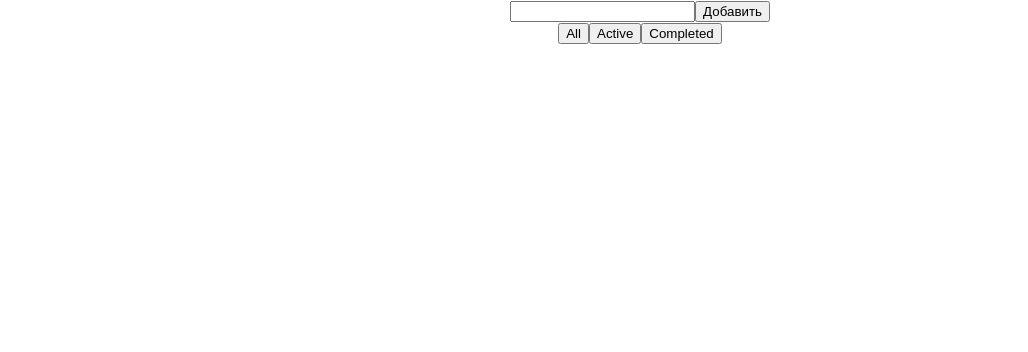
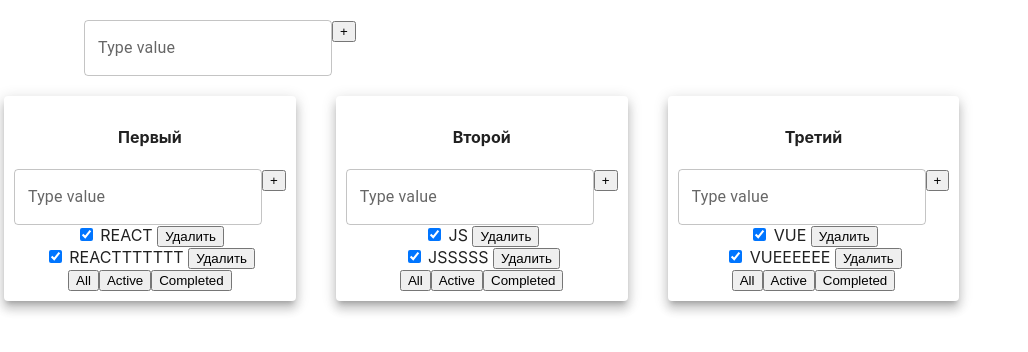
Before and after one commit to DanilMoskalets/my-project-todolist, a React (Create React App) app: page / in a window 1280 px wide. Shown: the top 352 px of the page, without its empty margins (0-1028 px from the left). Built offline with nearby package versions, Linux system fonts and the light colour scheme.

Commit message:
Commit mo main

```diff
--- a/package.json
+++ b/package.json
@@ -3,6 +3,9 @@
   "version": "0.1.0",
   "private": true,
   "dependencies": {
+    "@emotion/react": "^11.9.0",
+    "@emotion/styled": "^11.8.1",
+    "@mui/material": "^5.7.0",
     "@testing-library/jest-dom": "^5.14.1",
     "@testing-library/react": "^12.0.0",
     "@testing-library/user-event": "^13.2.1",
--- a/src/App.tsx
+++ b/src/App.tsx
@@ -1,81 +1,163 @@
 import React, {ChangeEvent, FormEvent, useState} from 'react';
 import './App.css';
 import TodoList from './components/TodoList';
-import {AddTaskForm} from "./components/AddTaskForm";
-import { v1 } from 'uuid';
+import {AddItemForm} from "./components/AddItemForm";
+import {v1} from 'uuid';
+import todoList from "./components/TodoList";
+import { Paper,Container,Grid } from '@mui/material';
+
 
 export type tasksType = {
     text: string,
     id: string
     isDone: boolean
 }
+
+export type filterValueType = 'all' | 'active' | 'completed'
+
 export type todoListType = {
     id: string
     title: string
     filter: filterValueType
 }
-
-export type filterValueType = "all" | 'active'| 'completed'
+export type taskStateType = {
+    [todoListID: string]: Array<tasksType>
+}
 
 const App = () => {
-    const [tasks, setTasks] = useState<tasksType[]>([])
+    const todoListID_1 = v1()
+    const todoListID_2 = v1()
+    const todoListID_3 = v1()
 
-    const addTask = (title: string) => {
-        const newTask = {text: title, id: v1(), isDone: false}
-        setTasks([newTask, ...tasks])
+    const [todoList, setTodoList] = useState<todoListType[]>([
+        {id: todoListID_1, title: 'Первый', filter: 'all'},
+        {id: todoListID_2, title: 'Второй', filter: 'all'},
+        {id: todoListID_3, title: 'Третий', filter: 'all'},
+    ])
+    const [tasks, setTasks] = useState<taskStateType>({
+        [todoListID_1]: [
+            {text: 'REACT', id: v1(), isDone: true},
+            {text: 'REACTTTTTTT', id: v1(), isDone: true}
+        ],
+        [todoListID_2]: [
+            {text: 'JS', id: v1(), isDone: true},
+            {text: 'JSSSSS', id: v1(), isDone: true}
+        ],
+        [todoListID_3]: [
+            {text: 'VUE', id: v1(), isDone: true},
+            {text: 'VUEEEEEE', id: v1(), isDone: true}
+        ]
+    })
+
+
+    const addTodoList = (title: string) => {
+        const newTodoListId = v1()
+        const newTodoList: todoListType = {id: newTodoListId, title, filter: 'all'}
+        setTodoList([...todoList, newTodoList])
+        setTasks({...tasks, [newTodoListId]: []})
     }
-
-    const removeTask = (tId: string) => {
-        setTasks(tasks.filter(f => f.id !== tId))
-    }
-
-    const editTask = (newTitle: string, tId: string) => {
-        setTasks(tasks =>
-            tasks.map(tasks => {
-                if(tasks.id === tId){
-                    return { ...tasks, text: newTitle}
-                }
-
-                return tasks
-            })
-        )
-    }
-
-    const changeTaskStatus = (isDone: boolean, tId: string) => {
-        setTasks(tasks =>
-            tasks.map(tasks => {
-                if(tasks.id === tId){
-                    return { ...tasks, isDone}
-                }
-                return tasks
-            })
-        )
-    }
-
-    const todoListMap = tasks.map(t => {
-            return (
-                <TodoList
-                    key={t.id}
-                    tasks={t}
-                    removeTask={removeTask}
-                    editTask={editTask}
-                    changeTaskStatus={changeTaskStatus}
-                />)
-        })
 
 
 
+    const addTask = (text: string, todoListID: string) => {
+      const newTask: tasksType = {id: v1(), text, isDone: false}
+        setTasks({...tasks, [todoListID]: [newTask, ...tasks[todoListID]]})
+    }
+
+
+
+    const removeTask = (taskID: string,todoListId: string) => {
+        setTasks({
+            ...tasks,
+            [todoListId]: tasks[todoListId].filter(f => f.id !== taskID)
+        })
+
+    }
+
+    const editTask = (text: string, taskID: string, todoListID: string) => {
+        setTasks({
+            ...tasks,
+            [todoListID]: tasks[todoListID].map(t => t.id === taskID ? {
+                ...t,
+                text
+            } : t)
+        })
+    }
+
+    const changeTaskStatus = (isDone: boolean, taskID: string, todoListID: string) => {
+        setTasks({
+            ...tasks,
+            [todoListID]: tasks[todoListID].map(t => t.id === taskID ? {
+                ...t,
+                isDone
+            } : t)
+        })
+        console.log(tasks[todoListID_1])
+    }
+
+
+// const changeFilter = (filter: filterValueType, tID: string) => {
+//     const newTodoListFilter = tasks.map(tl => tl.id === )
+// }
+
+const filteredTodoList = (todoList: todoListType) => {
+    switch (todoList.filter) {
+        case "active":
+            return tasks[todoList.id].filter(t => !t.isDone)
+        case "completed":
+            return tasks[todoList.id].filter(t => t.isDone)
+        default:
+            return tasks[todoList.id]
+    }
+}
+
+
+
+const todoListMap = todoList.map(tl => {
+    const tasksForRender = filteredTodoList(tl)
 
     return (
-        <div className="App">
-            <AddTaskForm addTask={addTask}/>
-            {todoListMap}
+        <Grid item  style={{ padding: '20px', marginTop: '60px' }} key={tl.id}>
+        <Paper elevation={8} className={'todoList'}  style={{padding: '10px'}}>
+        <TodoList
+            id={tl.id}
+            title={tl.title}
+            tasks={tasksForRender}
+            addTask={addTask}
+            removeTask={removeTask}
+            editTask={editTask}
+            changeTaskStatus={changeTaskStatus}
+            filter={tl.filter}
+        />
+        </Paper>
+        </Grid>
 
-            <button>All</button>
-            <button>Active</button>
-            <button>Completed</button>
-        </div>
-    );
+            )
+})
+
+return (
+    <div className="App">
+        <Container fixed>
+            <Grid container style={{padding: '20px', }} >
+                <AddItemForm addItem={addTodoList}/>
+            </Grid>
+            <Grid container spacing={10}  style={{padding: '0px', }}>
+                {todoListMap}
+            </Grid>
+        </Container>
+    </div>
+)
 }
 
 export default App;
+// const addTask = (title: string, todoListID: string) => {
+//     const newTask = {text: title, id: v1(), isDone: false}
+//     setTasks({[todoListID]: [...tasks[todoListID], newTask]})
+// }
+
+
+// const addTask = (text: string, todoListID: string) => {
+//     const newTask: tasksType = {id: v1(), text, isDone: false}
+//
+//     setTasks({...tasks, [todoListID]: [newTask, ...tasks[todoListID]]})
+// }
--- /dev/null
+++ b/src/components/AddItemForm.tsx
@@ -0,0 +1,99 @@
+import { TextField } from '@mui/material';
+import React, {useState, FormEvent, ChangeEvent, KeyboardEvent} from 'react';
+
+type FormTypeProps = {
+    addItem: (title: string) => void
+}
+
+export const AddItemForm = (props: FormTypeProps) => {
+
+    const [title, setTitle] = useState<string>("")
+    const [error, setError] = useState<boolean | string>(false)
+
+    const onChangeSetTitle = (e: ChangeEvent<HTMLInputElement>) => {
+        setTitle(e.currentTarget.value)
+    }
+
+    const onKeyPressAddTask = (e: KeyboardEvent<HTMLInputElement>) => {
+        setError(false)
+        if(e.charCode === 13){
+            addItem()
+        }
+    }
+
+    const addItem = () => {
+        if(title.trim() !== ''){
+            props.addItem(title)
+            setTitle('')
+        }else{
+            setError('title is required')
+        }
+    }
+
+
+
+    return (
+        <div>
+            <TextField
+                value={title}
+                label={'Type value'}
+                onChange={onChangeSetTitle}
+                onKeyPress={onKeyPressAddTask}
+                variant = 'outlined'
+                error={!!error}
+                helperText={error}
+            />
+            {/*<input*/}
+            {/*    value={title}*/}
+            {/*    onChange={onChangeSetTitle} //input.value*/}
+            {/*    onKeyPress={onKeyPressAddTask}*/}
+            {/*    className={error ? "error" : ""}*/}
+            {/*/>*/}
+            <button onClick={addItem}>+</button>
+        </div>
+    );
+};
+
+
+
+
+
+
+
+
+
+
+
+
+// export const AddItemForm = (props: FormTypeProps) => {
+//     const [title, setTitle] = useState('')
+//
+//
+//     const handleSubmitForm = (e: FormEvent<HTMLFormElement>) => {
+//         e.preventDefault()
+//     }
+//
+//     const OnChangeInput = (e: React.ChangeEvent<HTMLInputElement>) => {
+//         setTitle(e.currentTarget.value)
+//     }
+//
+//     const handleAddTodoList = () => {
+//         props.addItem(title)
+//         setTitle('')
+//     }
+//
+//     return (
+//         <div>
+//             <form className={'form'} onSubmit={handleSubmitForm}>
+//                 <input
+//                     type="text"
+//                     onChange={OnChangeInput}
+//                     value={title}
+//                 />
+//                 <button type='submit' onClick={handleAddTodoList}>Добавить</button>
+//             </form>
+//         </div>
+//     );
+// };
+//
+//
--- a/src/components/AddTaskForm.tsx
+++ /dev/null
@@ -1,36 +0,0 @@
-import React, {useState, FormEvent} from 'react';
-
-type FormTypeProps = {
-    addTask: (title: string) => void
-}
-
-export const AddTaskForm = (props: FormTypeProps) => {
-    const [title, setTitle] = useState('')
-
-
-    const handleSubmitForm = (e: FormEvent<HTMLFormElement>) => {
-        e.preventDefault()
-    }
-
-    const OnChangeInput = (e: React.ChangeEvent<HTMLInputElement>) => {
-        setTitle(e.currentTarget.value)
-    }
-
-    const handleAddTask = () => {
-        props.addTask(title)
-        setTitle('')
-    }
-
-    return (
-        <div>
-            <form onSubmit={handleSubmitForm}>
-                <input
-                    type="text"
-                    onChange={OnChangeInput}
-                    value={title}
-                />
-                <button type='submit' onClick={handleAddTask}>Добавить</button>
-            </form>
-        </div>
-    );
-};
--- a/src/components/Task.tsx
+++ b/src/components/Task.tsx
@@ -3,32 +3,32 @@ import {tasksType} from "../App";
 import { EditableForm } from './EditableForm';
 
 type TaskTypeProps = {
-    tasks: tasksType
+    task: tasksType
     removeTask: (id: string) => void
     editTask: (newTitle: string, tId: string) => void
     changeTaskStatus: (isDone: boolean, tID: string) => void
+    isDone: boolean
 }
 
 const Task = (props: TaskTypeProps) => {
-    const [isDone, setIsDone] = useState(false)
+
 
     const handleRemoveTask = () => {
-        props.removeTask(props.tasks.id)
+        props.removeTask(props.task.id)
     }
     const handleEditTask = (newTitle: string) => {
-        props.editTask(newTitle, props.tasks.id)
+        props.editTask(newTitle, props.task.id)
     }
 
     const onChangeTaskStatus = (e: ChangeEvent<HTMLInputElement>) => {
-        setIsDone(e.target.checked)
-        props.changeTaskStatus(isDone, props.tasks.id)
+        props.changeTaskStatus(e.target.checked, props.task.id)
     }
 
     return (
         <div>
 
-                    <input type='checkbox'   checked={isDone} onChange={onChangeTaskStatus}/>
-                    <EditableForm  editTask={handleEditTask} title={props.tasks.text}/>
+                    <input type='checkbox'   checked={props.isDone} onChange={onChangeTaskStatus}/>
+                    <EditableForm  editTask={handleEditTask} title={props.task.text}/>
                     <button type='button' onClick={handleRemoveTask}>Удалить</button>
 
         </div>
--- a/src/components/TodoList.tsx
+++ b/src/components/TodoList.tsx
@@ -1,37 +1,70 @@
-import React from 'react';
-import {tasksType} from "../App";
+import React, {FC} from 'react';
+import {filterValueType, taskStateType, tasksType, todoListType} from "../App";
 import Task from "./Task";
+import {AddItemForm} from "./AddItemForm";
 
 type TodoListPropsType = {
-    tasks: tasksType
-    removeTask: (id: string) => void
-    editTask: (newTitle: string, tId: string) => void
-    changeTaskStatus: (isDone: boolean, tID: string) => void
+    tasks: tasksType[]
+    title: string
+    id: string
+    addTask:(text: string, todoListID: string) => void
+    removeTask: (tID: string,id: string) => void
+    editTask: (newTitle: string, taskId: string, todoListID: string) => void
+    changeTaskStatus: (isDone: boolean, taskID: string, todoListID: string) => void
+    filter: filterValueType
 }
 
-const TodoList = (props: TodoListPropsType) => {
+const TodoList: FC<TodoListPropsType> = ({
+                                             id,
+                                             tasks,
+                                             removeTask,
+                                             editTask,
+                                             changeTaskStatus,
+                                             title,
+                                             addTask,
+                                             ...props
+                                         }) => {
 
-    const handleRemoveTask = (id: string) => {
-        props.removeTask(id)
+    const handleAddTask = (text: string) => {
+        addTask(text, id )
     }
 
-    const handleEditTask = (newTitle: string, tID: string) => {
-        props.editTask(newTitle, tID)
+    const handleRemoveTask = (tID: string) => {
+        removeTask(tID, id)
+    }
+
+    const handleEditTask = (newTitle: string, taskID: string) => {
+        editTask(newTitle, taskID, id)
     }
 
     const handleChangeTaskStatus = (isDone: boolean, tId: string) => {
-        props.changeTaskStatus(isDone, tId)
+        changeTaskStatus(isDone, tId, id)
+    }
+
+    const handleFilter = (filterValue: string) => {
+
     }
 
     return (
         <div>
-            <Task
-                tasks={props.tasks}
-                removeTask={handleRemoveTask}
-                editTask={handleEditTask}
-                changeTaskStatus={handleChangeTaskStatus}
-            />
+            <h4>{title}</h4>
+            <AddItemForm addItem={handleAddTask}/>
+            {
+                tasks.map((t) => (
+                    <Task
+                        key={t.id}
+                        task={t}
+                        removeTask={handleRemoveTask}
+                        editTask={handleEditTask}
+                        changeTaskStatus={handleChangeTaskStatus}
+                        isDone={t.isDone}
+                    />
+                ))
+            }
 
+            <button onClick={() => handleFilter('all')} >All</button>
+            <button onClick={() => handleFilter('active')}>Active</button>
+            <button onClick={() => handleFilter('completed')}>Completed</button>
 
         </div>
     )
--- a/src/index.css
+++ b/src/index.css
@@ -5,6 +5,7 @@ body {
     sans-serif;
   -webkit-font-smoothing: antialiased;
   -moz-osx-font-smoothing: grayscale;
+  padding: 0;
 }
 
 code {
```
Also changed, not shown: 1 other file (tests, documents, lock files or other folders).
